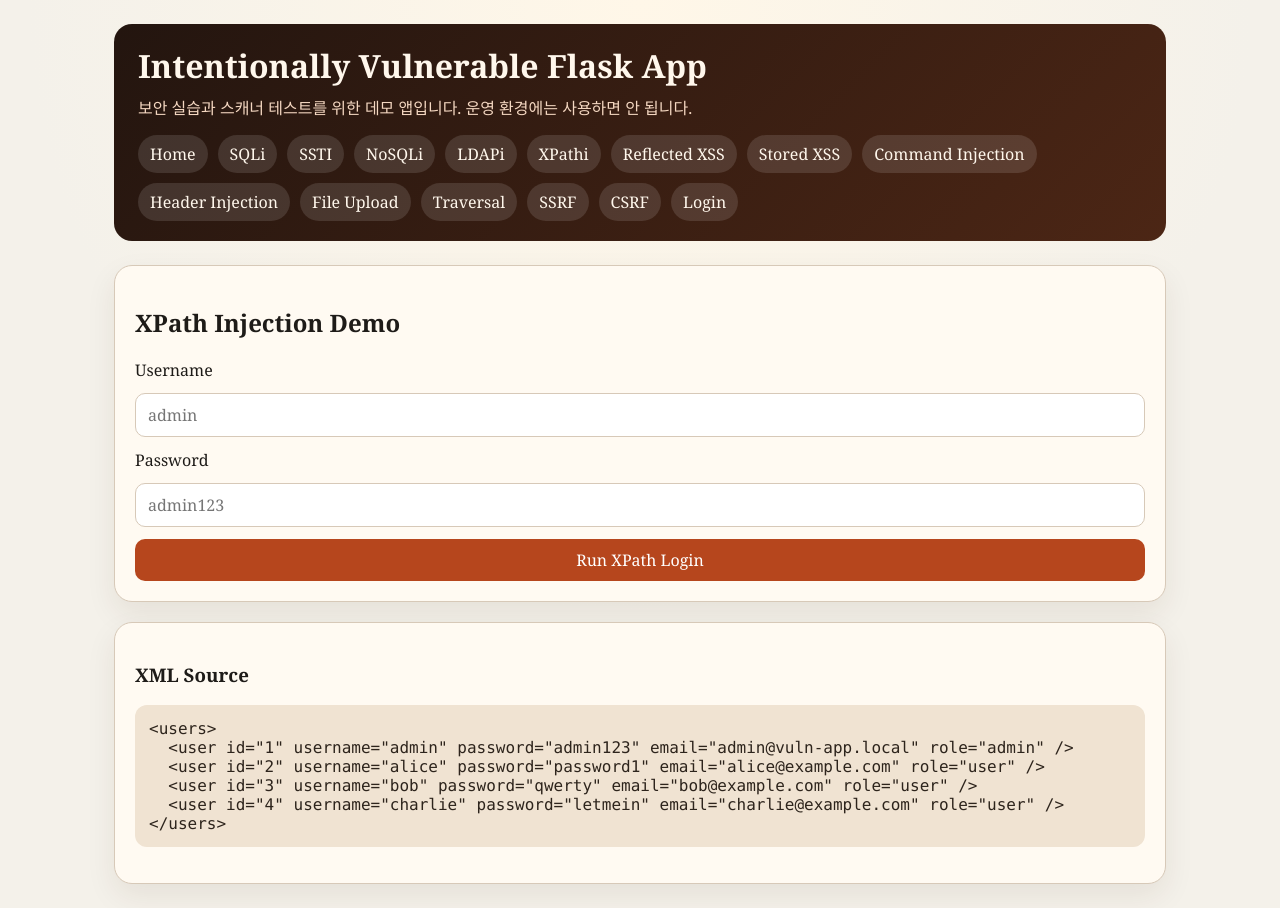
After one commit to pokochy/capd-test-server, a Flask app: page /xpath in a window 1280 px wide. The commit adds this page. Run offline with Flask 3, Linux system fonts and the light colour scheme.

Commit message:
ssti update

```diff
--- a/app.py
+++ b/app.py
@@ -7,12 +7,15 @@ DO NOT deploy in production or expose to public internet.
 ================================================================
 """
 
+import json
 import os
+import re
 import sqlite3
 import subprocess
+import xml.etree.ElementTree as ET
 import requests
 from flask import (
-    Flask, render_template, request, redirect, url_for,
+    Flask, render_template, render_template_string, request, redirect, url_for,
     session, g, jsonify, send_file, make_response
 )
 from werkzeug.utils import secure_filename
@@ -23,6 +26,99 @@ app.secret_key = "super_insecure_secret_key_1234"  # 취약: 하드코딩된 시
 DATABASE = "vuln_app.db"
 UPLOAD_FOLDER = "uploads"
 app.config["UPLOAD_FOLDER"] = UPLOAD_FOLDER
+
+LAB_USERS = [
+    {
+        "id": 1,
+        "username": "admin",
+        "password": "admin123",
+        "email": "admin@vuln-app.local",
+        "role": "admin",
+        "department": "ops",
+    },
+    {
+        "id": 2,
+        "username": "alice",
+        "password": "password1",
+        "email": "alice@example.com",
+        "role": "user",
+        "department": "sales",
+    },
+    {
+        "id": 3,
+        "username": "bob",
+        "password": "qwerty",
+        "email": "bob@example.com",
+        "role": "user",
+        "department": "engineering",
+    },
+    {
+        "id": 4,
+        "username": "charlie",
+        "password": "letmein",
+        "email": "charlie@example.com",
+        "role": "user",
+        "department": "support",
+    },
+]
+
+XML_DIRECTORY = """<users>
+  <user id="1" username="admin" password="admin123" email="admin@vuln-app.local" role="admin" />
+  <user id="2" username="alice" password="password1" email="alice@example.com" role="user" />
+  <user id="3" username="bob" password="qwerty" email="bob@example.com" role="user" />
+  <user id="4" username="charlie" password="letmein" email="charlie@example.com" role="user" />
+</users>"""
+
+
+def nosql_condition_matches(value, condition):
+    if isinstance(condition, dict):
+        for operator, expected in condition.items():
+            if operator == "$ne":
+                if value == expected:
+                    return False
+            elif operator == "$regex":
+                if not re.search(str(expected), str(value)):
+                    return False
+            elif operator == "$in":
+                if not isinstance(expected, list) or value not in expected:
+                    return False
+            elif operator == "$exists":
+                if bool(expected) != (value is not None):
+                    return False
+            elif operator == "$gt":
+                if str(value) <= str(expected):
+                    return False
+            else:
+                return False
+        return True
+
+    return value == condition
+
+
+def ldap_pattern_matches(value, pattern):
+    if pattern == "":
+        return value == ""
+    regex = "^" + re.escape(pattern).replace("\\*", ".*") + "$"
+    return re.match(regex, value) is not None
+
+
+def looks_like_ldap_breakout(value):
+    lowered = value.lower()
+    breakout_tokens = (")(", "(|", "(&", "*)", "uid=*", "objectclass=*")
+    return any(token in lowered for token in breakout_tokens)
+
+
+def looks_like_xpath_bypass(value):
+    compact = re.sub(r"\s+", "", value.lower())
+    bypass_tokens = (
+        "or'1'='1",
+        'or"1"="1',
+        "or1=1",
+        "ortrue()",
+        "or@",
+        "//*",
+    )
+    return any(token in compact for token in bypass_tokens)
 
 # ──────────────────────────────────────────────
 # DB 유틸리티
@@ -377,6 +473,170 @@ def ssrf():
 # 8. CSRF
 # ──────────────────────────────────────────────
 
+@app.route("/ssti", methods=["GET", "POST"])
+def ssti():
+    template_source = request.values.get("template", "")
+    name = request.values.get("name", "guest")
+    rendered = None
+    error = None
+
+    if request.method == "POST" or request.args:
+        if template_source:
+            try:
+                # Intentionally vulnerable: user input is executed as a Jinja template.
+                rendered = render_template_string(
+                    template_source,
+                    name=name,
+                    users=LAB_USERS,
+                    request=request,
+                    config=app.config,
+                )
+            except Exception as e:
+                error = str(e)
+
+    return render_template(
+        "ssti.html",
+        template_source=template_source,
+        name=name,
+        rendered=rendered,
+        error=error,
+    )
+
+
+@app.route("/nosqli", methods=["GET", "POST"])
+def nosqli():
+    default_query = '{\n  "username": "admin",\n  "password": "admin123"\n}'
+    query_text = request.values.get("query", default_query)
+    parsed_query = None
+    result = None
+    error = None
+
+    if request.method == "POST" or request.args:
+        try:
+            parsed_query = json.loads(query_text)
+            if not isinstance(parsed_query, dict):
+                raise ValueError("Top-level query must be a JSON object.")
+
+            result = [
+                user for user in LAB_USERS
+                if all(
+                    nosql_condition_matches(user.get(field), condition)
+                    for field, condition in parsed_query.items()
+                )
+            ]
+        except Exception as e:
+            error = str(e)
+
+    return render_template(
+        "nosqli.html",
+        query_text=query_text,
+        parsed_query=parsed_query,
+        result=result,
+        error=error,
+    )
+
+
+@app.route("/ldap", methods=["GET", "POST"])
+def ldap_injection():
+    username = request.values.get("username", "")
+    password = request.values.get("password", "")
+    ldap_filter = None
+    result = None
+
+    if request.method == "POST" or request.args:
+        ldap_filter = f"(&(uid={username})(userPassword={password}))"
+        combined = f"{username}{password}"
+
+        if looks_like_ldap_breakout(combined):
+            result = LAB_USERS
+        else:
+            result = [
+                user for user in LAB_USERS
+                if ldap_pattern_matches(user["username"], username)
+                and ldap_pattern_matches(user["password"], password)
+            ]
+
+    return render_template(
+        "ldap.html",
+        username=username,
+        password=password,
+        ldap_filter=ldap_filter,
+        result=result,
+    )
+
+
+@app.route("/xpath", methods=["GET", "POST"])
+def xpath_injection():
+    username = request.values.get("username", "")
+    password = request.values.get("password", "")
+    xpath_query = None
+    result = None
+    error = None
+
+    if request.method == "POST" or request.args:
+        xpath_query = (
+            "/users/user[@username='"
+            f"{username}' and @password='{password}']"
+        )
+        try:
+            ET.fromstring(XML_DIRECTORY)
+            if looks_like_xpath_bypass(username) or looks_like_xpath_bypass(password):
+                result = LAB_USERS
+            else:
+                result = [
+                    user for user in LAB_USERS
+                    if user["username"] == username and user["password"] == password
+                ]
+        except Exception as e:
+            error = str(e)
+
+    return render_template(
+        "xpath.html",
+        username=username,
+        password=password,
+        xpath_query=xpath_query,
+        xml_source=XML_DIRECTORY,
+        result=result,
+        error=error,
+    )
+
+
+@app.route("/crlf", methods=["GET", "POST"])
+@app.route("/headers", methods=["GET", "POST"])
+def header_injection():
+    header_name = request.values.get("name", "X-Lab-User")
+    header_value = request.values.get("value", "")
+    body = request.values.get("body", "header injection lab")
+    submitted = request.method == "POST" or bool(request.args)
+    header_error = None
+
+    if submitted:
+        try:
+            response = make_response(
+                render_template(
+                    "header_injection.html",
+                    header_name=header_name,
+                    header_value=header_value,
+                    body=body,
+                    header_error=None,
+                    header_applied=True,
+                )
+            )
+            response.headers[header_name] = header_value
+            return response
+        except Exception as e:
+            header_error = str(e)
+
+    return render_template(
+        "header_injection.html",
+        header_name=header_name,
+        header_value=header_value,
+        body=body,
+        header_error=header_error,
+        header_applied=False,
+    )
+
+
 @app.route("/csrf", methods=["GET"])
 def csrf_page():
     db = get_db()
--- a/templates/base.html
+++ b/templates/base.html
@@ -138,9 +138,14 @@
             <nav>
                 <a href="{{ url_for('index') }}">Home</a>
                 <a href="{{ url_for('sqli') }}">SQLi</a>
+                <a href="{{ url_for('ssti') }}">SSTI</a>
+                <a href="{{ url_for('nosqli') }}">NoSQLi</a>
+                <a href="{{ url_for('ldap_injection') }}">LDAPi</a>
+                <a href="{{ url_for('xpath_injection') }}">XPathi</a>
                 <a href="{{ url_for('xss_reflected') }}">Reflected XSS</a>
                 <a href="{{ url_for('xss_stored') }}">Stored XSS</a>
                 <a href="{{ url_for('cmdi') }}">Command Injection</a>
+                <a href="{{ url_for('header_injection') }}">Header Injection</a>
                 <a href="{{ url_for('file_upload') }}">File Upload</a>
                 <a href="{{ url_for('dir_traversal') }}">Traversal</a>
                 <a href="{{ url_for('ssrf') }}">SSRF</a>
--- /dev/null
+++ b/templates/xpath.html
@@ -0,0 +1,36 @@
+{% extends "base.html" %}
+{% block title %}XPath Injection{% endblock %}
+{% block content %}
+<section class="panel">
+    <h2>XPath Injection Demo</h2>
+    <form method="post" action="{{ url_for('xpath_injection') }}">
+        <label for="username">Username</label>
+        <input id="username" name="username" value="{{ username or '' }}" placeholder="admin">
+        <label for="password">Password</label>
+        <input id="password" name="password" value="{{ password or '' }}" placeholder="admin123">
+        <button type="submit">Run XPath Login</button>
+    </form>
+</section>
+{% if xpath_query %}
+<section class="panel">
+    <h3>XPath Query</h3>
+    <pre>{{ xpath_query }}</pre>
+</section>
+{% endif %}
+{% if error %}
+<section class="panel">
+    <h3 class="danger">Error</h3>
+    <pre>{{ error }}</pre>
+</section>
+{% endif %}
+{% if result is not none %}
+<section class="panel">
+    <h3>Result</h3>
+    <pre>{{ result | tojson(indent=2) }}</pre>
+</section>
+{% endif %}
+<section class="panel">
+    <h3>XML Source</h3>
+    <pre>{{ xml_source }}</pre>
+</section>
+{% endblock %}
```
Also changed, not shown: templates/header_injection.html (added, +32 -0 lines), templates/index.html (+11 -4 lines), templates/ldap.html (added, +26 -0 lines), templates/nosqli.html (added, +30 -0 lines), templates/ssti.html (added, +26 -0 lines), README.md.
